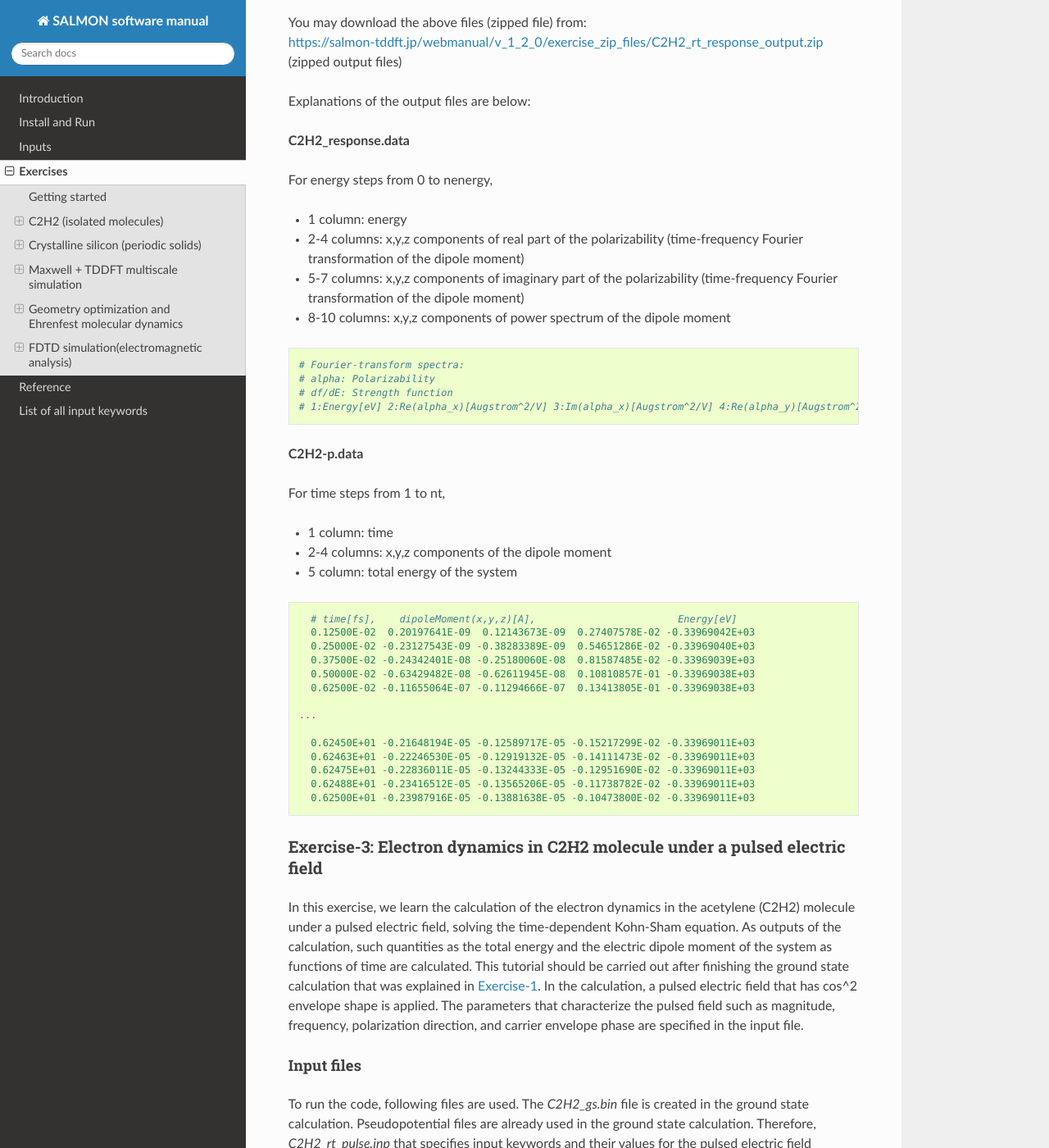
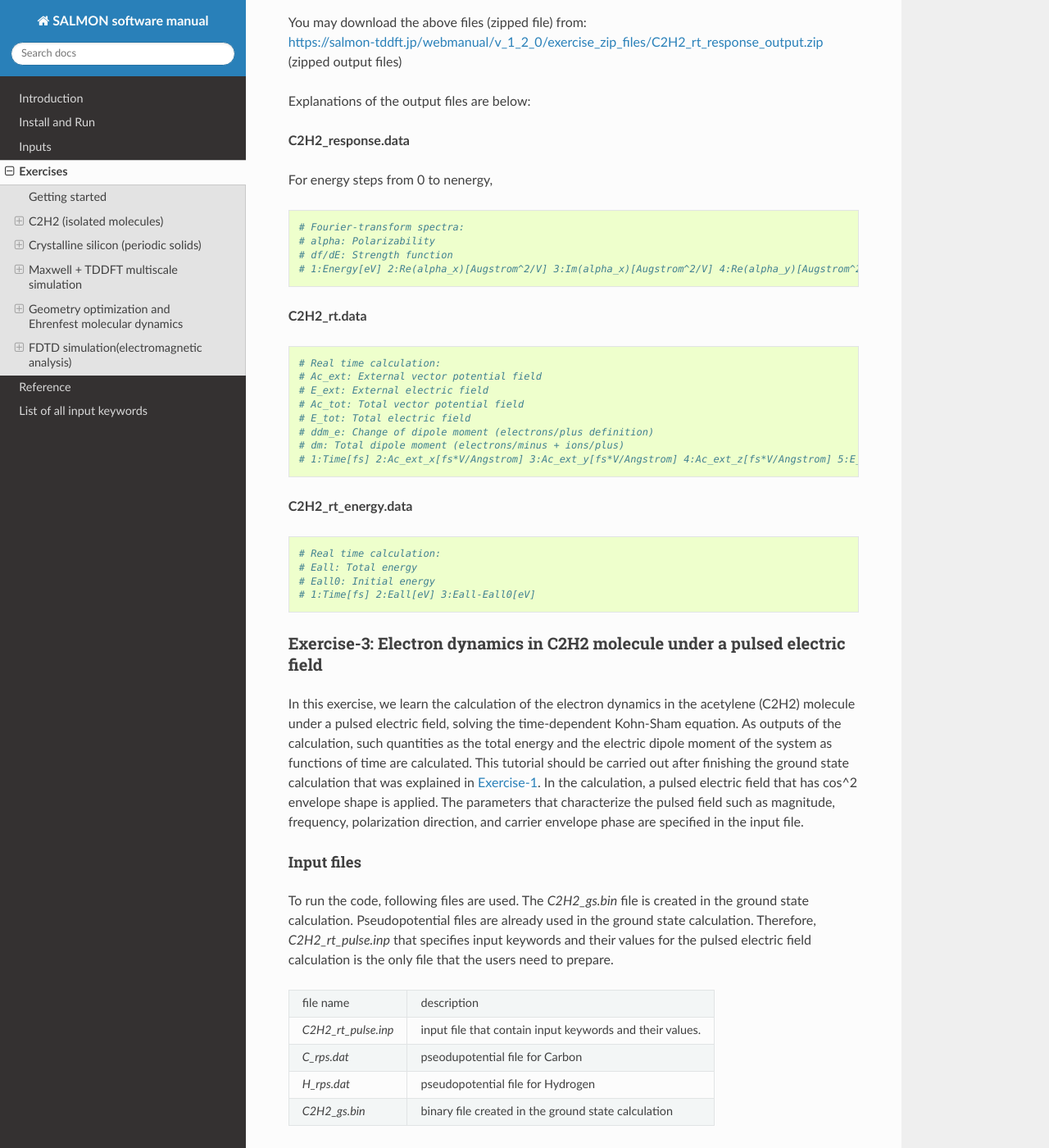
Before and after one commit to SALMON-TDDFT/SALMON-DOCS, a Sphinx documentation site: the page built from source/exercises.rst, in a window 1280 px wide and 1400 px high, scrolled down 16078 px. Shown: the whole window at 82% size. Built offline with Sphinx 7.4.7 and the Read the Docs theme 2.0.0, drawn with Linux system fonts in a browser that asks for light colours; formulas are drawn with MathJax 3.

Commit message:
Update exercises.rst

```diff
--- a/source/exercises.rst
+++ b/source/exercises.rst
@@ -899,13 +899,6 @@ Explanations of the output files are below:
 
 For energy steps from 0 to nenergy,
 
--  1 column: energy
--  2-4 columns: x,y,z components of real part of the polarizability
-   (time-frequency Fourier transformation of the dipole moment)
--  5-7 columns: x,y,z components of imaginary part of the polarizability
-   (time-frequency Fourier transformation of the dipole moment)
--  8-10 columns: x,y,z components of power spectrum of the dipole moment
-
 ::
 
    # Fourier-transform spectra:
@@ -913,30 +906,27 @@ For energy steps from 0 to nenergy,
    # df/dE: Strength function
    # 1:Energy[eV] 2:Re(alpha_x)[Augstrom^2/V] 3:Im(alpha_x)[Augstrom^2/V] 4:Re(alpha_y)[Augstrom^2/V] 5:Im(alpha_y)[Augstrom^2/V] 6:Re(alpha_z)[Augstrom^2/V] 7:Im(alpha_z)[Augstrom^2/V] 8:df_x/dE[none] 9:df_y/dE[none] 10:df_z/dE[none]
 
-**C2H2-p.data**
-
-For time steps from 1 to nt,
-
--  1 column: time
--  2-4 columns: x,y,z components of the dipole moment
--  5 column: total energy of the system
-
-::
-
-     # time[fs],    dipoleMoment(x,y,z)[A],                        Energy[eV]
-     0.12500E-02  0.20197641E-09  0.12143673E-09  0.27407578E-02 -0.33969042E+03
-     0.25000E-02 -0.23127543E-09 -0.38283389E-09  0.54651286E-02 -0.33969040E+03
-     0.37500E-02 -0.24342401E-08 -0.25180060E-08  0.81587485E-02 -0.33969039E+03
-     0.50000E-02 -0.63429482E-08 -0.62611945E-08  0.10810857E-01 -0.33969038E+03
-     0.62500E-02 -0.11655064E-07 -0.11294666E-07  0.13413805E-01 -0.33969038E+03
-
-   ...
-
-     0.62450E+01 -0.21648194E-05 -0.12589717E-05 -0.15217299E-02 -0.33969011E+03
-     0.62463E+01 -0.22246530E-05 -0.12919132E-05 -0.14111473E-02 -0.33969011E+03
-     0.62475E+01 -0.22836011E-05 -0.13244333E-05 -0.12951690E-02 -0.33969011E+03
-     0.62488E+01 -0.23416512E-05 -0.13565206E-05 -0.11738782E-02 -0.33969011E+03
-     0.62500E+01 -0.23987916E-05 -0.13881638E-05 -0.10473800E-02 -0.33969011E+03
+**C2H2_rt.data**
+
+::
+
+   # Real time calculation:
+   # Ac_ext: External vector potential field
+   # E_ext: External electric field
+   # Ac_tot: Total vector potential field
+   # E_tot: Total electric field
+   # ddm_e: Change of dipole moment (electrons/plus definition)
+   # dm: Total dipole moment (electrons/minus + ions/plus)
+   # 1:Time[fs] 2:Ac_ext_x[fs*V/Angstrom] 3:Ac_ext_y[fs*V/Angstrom] 4:Ac_ext_z[fs*V/Angstrom] 5:E_ext_x[V/Angstrom] 6:E_ext_y[V/Angstrom] 7:E_ext_z[V/Angstrom] 8:Ac_tot_x[fs*V/Angstrom] 9:Ac_tot_y[fs*V/Angstrom] 10:Ac_tot_z[fs*V/Angstrom] 11:E_tot_x[V/Angstrom] 12:E_tot_y[V/Angstrom] 13:E_tot_z[V/Angstrom] 14:ddm_e_x[Angstrom] 15:ddm_e_y[Angstrom] 16:ddm_e_z[Angstrom] 17:dm_x[Angstrom] 18:dm_y[Angstrom] 19:dm_z[Angstrom]
+
+**C2H2_rt_energy.data**
+
+::
+
+   # Real time calculation:
+   # Eall: Total energy
+   # Eall0: Initial energy
+   # 1:Time[fs] 2:Eall[eV] 3:Eall-Eall0[eV]
 
 .. _exercise-3:
 
```
